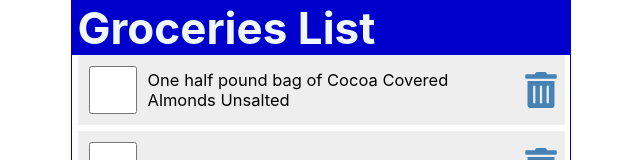
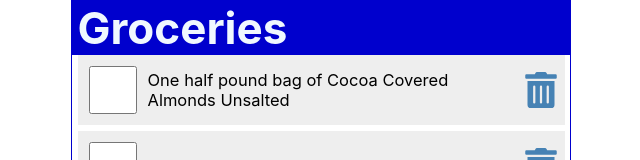
Before and after one commit to DDeShon/react-tutorial-01, a React (Create React App) app: page / in a window 1280 px wide. Shown: the top 160 px of the page, without its empty margins (319-959 px from the left). Built offline with nearby package versions, Linux system fonts and the light colour scheme.

Commit message:
Learning React JS Props and Prop Drilling

```diff
--- a/src/App.js
+++ b/src/App.js
@@ -5,7 +5,7 @@
 function App() {
   return (
     <div className="App">
-      <Header />
+      <Header title="Groceries" />
       <Content />
       <Footer />
     </div>
--- a/src/Header.js
+++ b/src/Header.js
@@ -1,7 +1,7 @@
-const Header = () => {
+const Header = (props) => {
   return (
     <header>
-      <h1>Groceries List</h1>
+      <h1>{props.title}</h1>
     </header>
   );
 };
```
